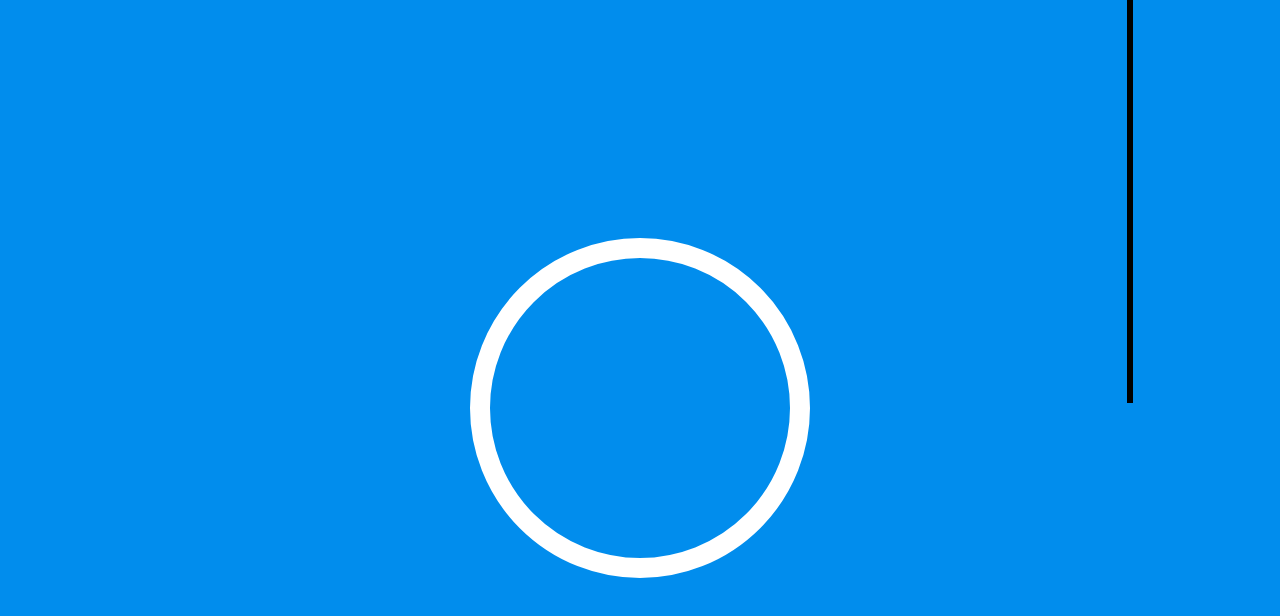
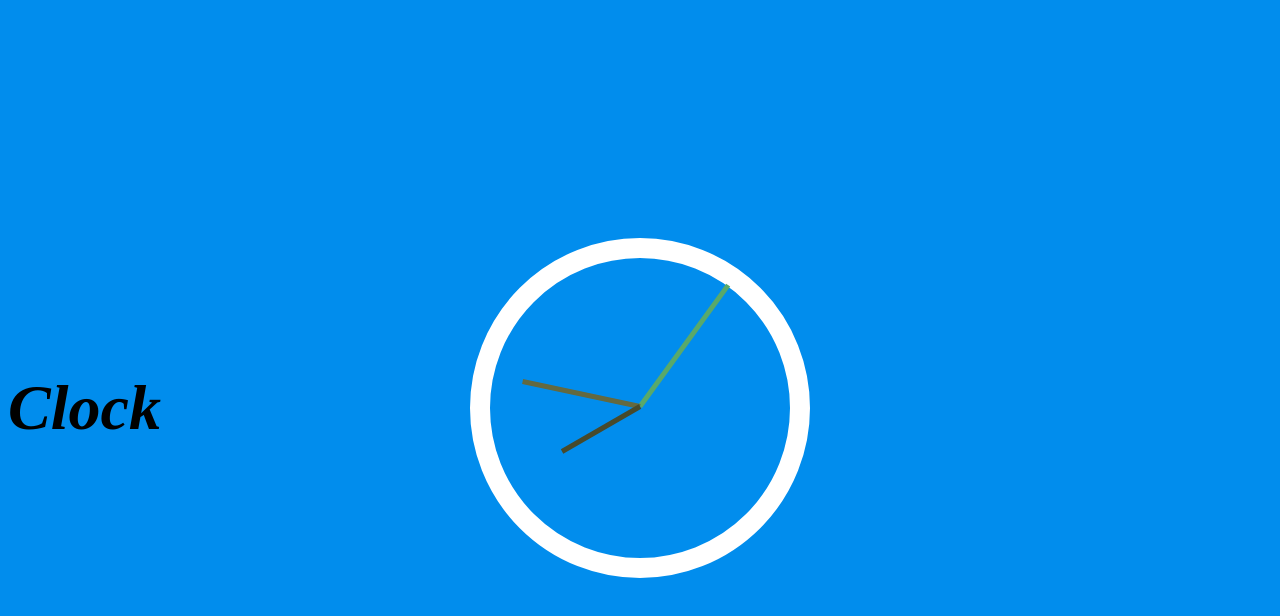
Before and after one commit to Ronnoc72/30-days-of-JS, a plain HTML site: page css_js_clock_day2/index.html in a window 1280 px wide. Drawn offline with Linux system fonts and the light colour scheme.

Commit message:
finiizeling

```diff
--- a/css_js_clock_day2/index.html
+++ b/css_js_clock_day2/index.html
@@ -7,11 +7,12 @@
     <title>Clock</title>
 </head>
 <body>
+    <h1>Clock</h1>
     <div class="clock">
         <div class="clock-face">
+            <div class="hand second-hand"></div>
+            <div class="hand min-hand"></div>
             <div class="hand hour-hand"></div>
-            <div class="hand min-hand"></div>
-            <div class="hand second-hand"></div>
         </div>
     </div>
     <script src="script.js" defer></script>
--- a/css_js_clock_day2/script.js
+++ b/css_js_clock_day2/script.js
@@ -0,0 +1,25 @@
+const secondHand = document.querySelector('.second-hand');
+const minuteHand = document.querySelector('.min-hand');
+const hourHand = document.querySelector('.hour-hand');
+function setDate() {
+    const now = new Date();
+    // getting the time.
+    const seconds = now.getSeconds();
+    const minutes = now.getMinutes();
+    const hours = now.getHours();
+    // converting them it to degrees.
+    const secondsDegrees = ((seconds / 60) * 360) + 90;
+    const minDegrees = ((minutes / 60) * 360) + 90;
+    const hourDegrees = ((hours / 12) * 360) + 90;
+    // updating the styles for the clock.
+    if (secondsDegrees === 90) {
+        secondHand.style.transitionTimingFunction = 'none';
+    } else {
+        secondHand.style.transitionTimingFunction = 'cubic-bezier(0.1, 2.7, 0.58, 1)';
+    }
+    secondHand.style.transform = `rotate(${secondsDegrees}deg)`;
+    minuteHand.style.transform = `rotate(${minDegrees}deg)`;
+    hourHand.style.transform = `rotate(${hourDegrees}deg)`;
+}
+
+setInterval(setDate, 1000);
--- a/css_js_clock_day2/styles.css
+++ b/css_js_clock_day2/styles.css
@@ -12,7 +12,16 @@ body {
     align-items: center;
 }
 
+h1 {
+    position: absolute;
+    float: right;
+    font-style: italic;
+    font-size: 64px;
+    text-align: center;
+}
+
 .clock {
+    align-items: center;
     width: 30rem;
     height: 30rem;
     border: 20px solid white;
@@ -21,11 +30,30 @@ body {
 }
 
 .hand {
-    width: 50%;
-    height: 6px;
+    height: 5px;
     background: black;
     position: absolute;
-    top: 50%;
+    top: 50.5%;
+    right: 50%;
     transform-origin: 100%;
-    transform: rotate(90deg);
+    transition: all 0.05s;
+    transition-timing-function: cubic-bezier(0.1, 2.7, 0.58, 1);
 }
+
+.hour-hand {
+    width: 90px;
+    background: #474A2C;
+    transform: rotate(120deg);
+}
+
+.min-hand {
+    width: 120px;
+    background: #636940;
+    transform: rotate(360deg);
+}
+
+.second-hand {
+    width: 150px;
+    background: #59A96A;
+    transform: rotate(180deg);
+}
```
